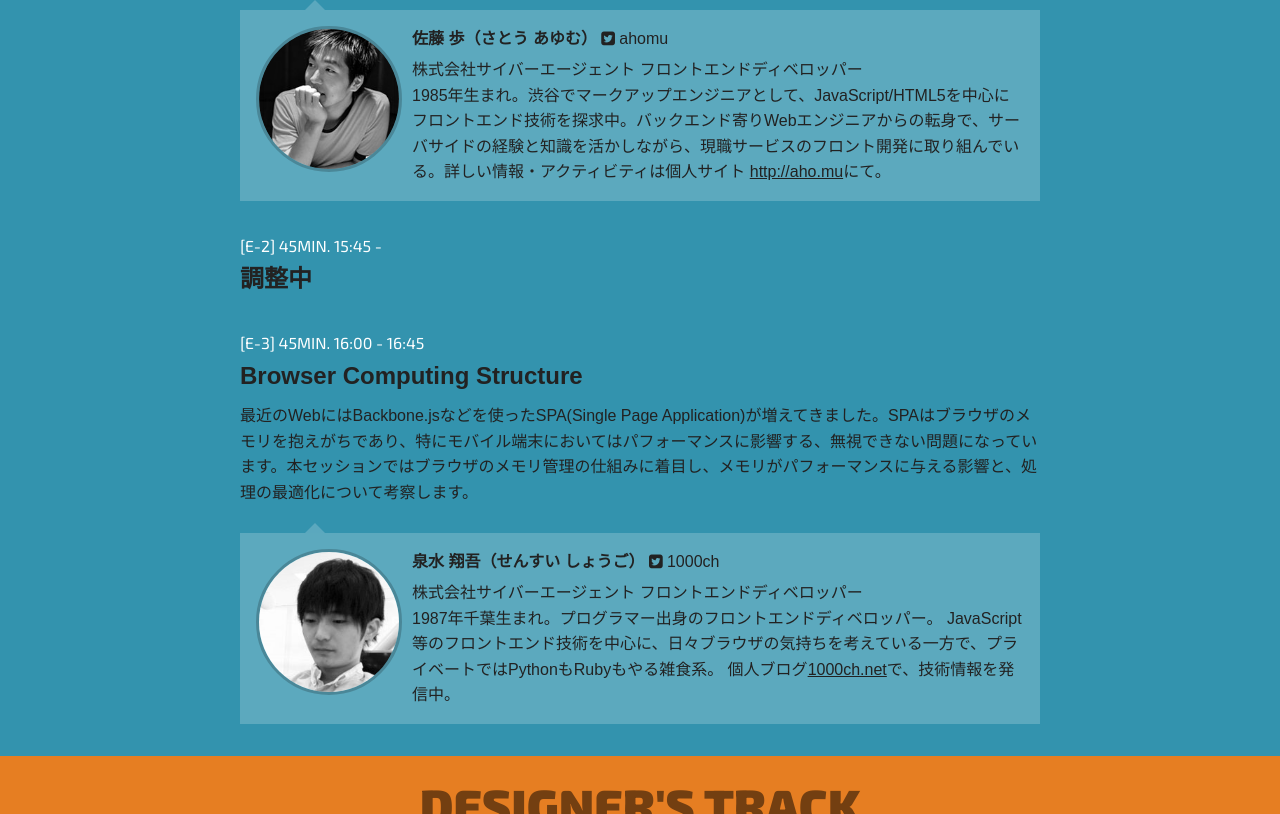
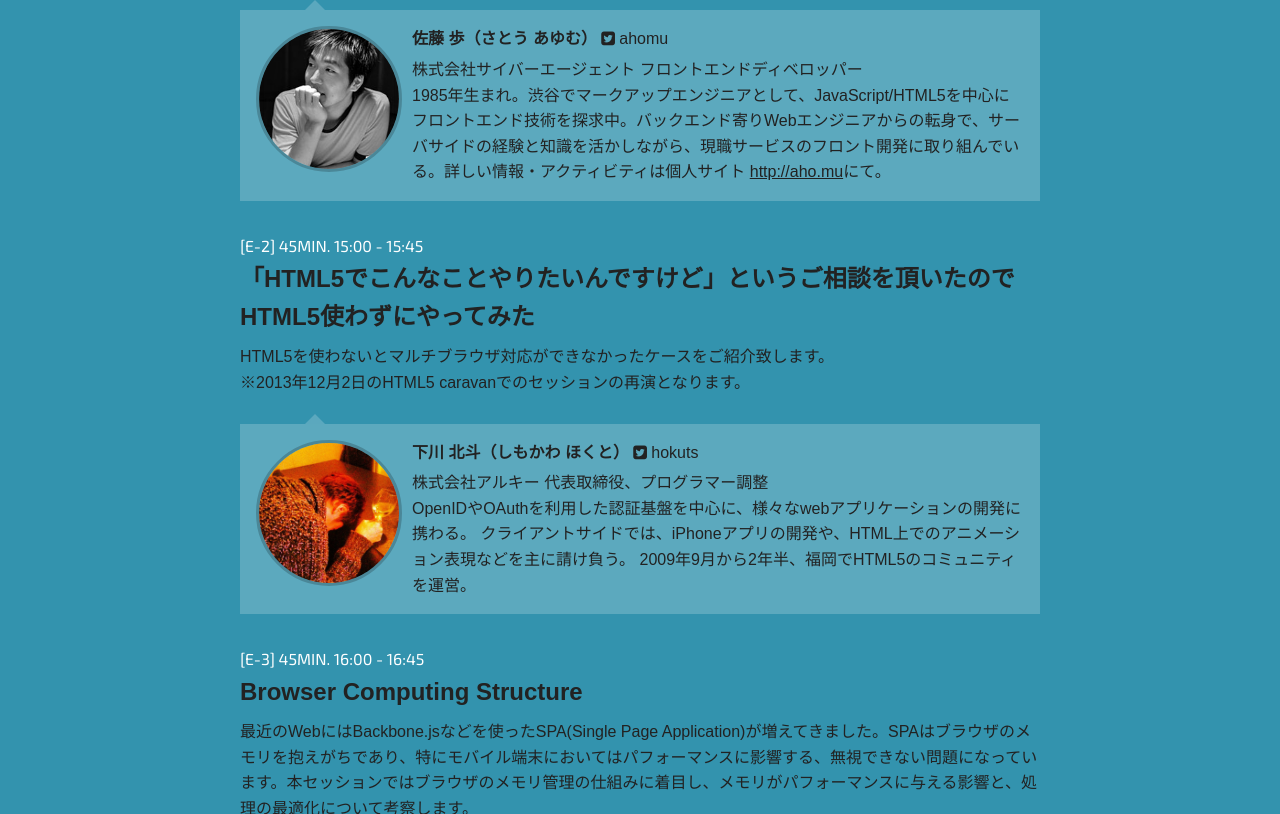
Before and after one commit to hiloki/fukuokafrontendfrogs.github.io, a plain HTML site: page frontrend/index.html in a window 1280 px wide. Shown: the part 2706-3520 px from the top of the page. Drawn offline with Linux system fonts and the light colour scheme.

Commit message:
下川さんを追加

```diff
--- a/frontrend/index.html
+++ b/frontrend/index.html
@@ -108,7 +108,8 @@
 					<td>
 						<div class="timetable__cell timetable__cell--engineer">
 							<span class="timetable__room timetable__room--engineer type">[E-2] 45min. 16:00</span>
-							<a href="#e-2" class="timetable__session-title">調整中</a>
+							<a href="#e-2" class="timetable__session-title">「HTML5でこんなことやりたいんですけど」というご相談を頂いたのでHTML5使わずにやってみた</a>
+							<br>下川 北斗
 						</div>
 					</td>
 					<td>
@@ -143,7 +144,7 @@
 								<dt>モデレーター：</dt>
 								<dd>中島 幸樹、斉藤 祐也</dd>
 								<dt>パネラー：</dt>
-								<dd>調整中</dd>
+								<dd>佐藤 歩、泉水 翔吾、谷 拓樹、原 一成、西村 宗倫、卜部 加奈子</dd>
 							</dl>
 						</div>
 					</td>
@@ -269,23 +270,25 @@
 		</div>
 
 		<div id="e-2" class="sessions__content session">
-			<p class="session__info"><span class="session__room"></span><span class="session__time type">[E-2] 45min. 15:45 -</span></p>
-			<h3 class="session__title">調整中</h3>
-<!-- 			<div class="session__description">
-				<p></p>
+			<p class="session__info"><span class="session__room"></span><span class="session__time type">[E-2] 45min. 15:00 - 15:45</span></p>
+			<h3 class="session__title">「HTML5でこんなことやりたいんですけど」というご相談を頂いたのでHTML5使わずにやってみた</h3>
+			<div class="session__description">
+				<p>HTML5を使わないとマルチブラウザ対応ができなかったケースをご紹介致します。<br/>
+				※2013年12月2日のHTML5 caravanでのセッションの再演となります。</p>
 			</div>
 			<div class="speaker">
 				<div class="media">
-					<img src="/frontrend/images/sensui.jpg" class="speaker__image media__image">
+					<img src="/frontrend/images/hokuts.jpg" class="speaker__image media__image">
 					<div class="speaker__body media__body">
-						<h4 class="speaker__name"></h4>
-						<p class="speaker__account"><a href="http://twitter.com/"><i class="icon icon--twitter-squared"></i></a></p>
+						<h4 class="speaker__name">下川 北斗（しもかわ ほくと）</h4>
+						<p class="speaker__account"><a href="http://twitter.com/hokuts"><i class="icon icon--twitter-squared"></i>hokuts</a></p>
 						<div class="speaker__profile">
-							<p></p>
+							<p>株式会社アルキー 代表取締役、プログラマー調整
+<p>OpenIDやOAuthを利用した認証基盤を中心に、様々なwebアプリケーションの開発に携わる。 クライアントサイドでは、iPhoneアプリの開発や、HTML上でのアニメーション表現などを主に請け負う。 2009年9月から2年半、福岡でHTML5のコミュニティを運営。</p>
 						</div>
 					</div>
 				</div>
-			</div> -->
+			</div>
 		</div>
 
 		<div id="e-3" class="sessions__content session">
```
Also changed, not shown: frontrend/images/hokuts.jpg (added).
